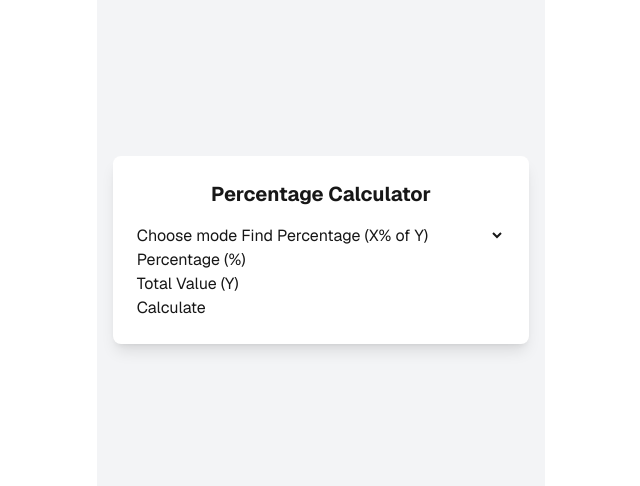
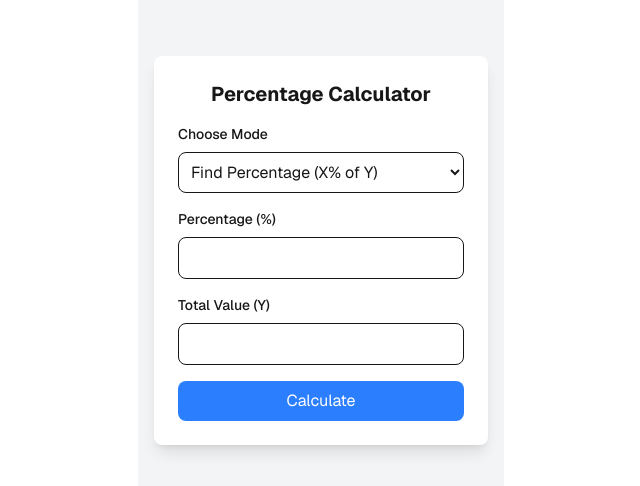
Before and after one commit to Paul-Lecomte/percentage-calculator, a Next.js app: page / in a window 1280 px wide. Shown: the part 314-800 px from the top of the page, without its empty margins (319-959 px from the left). Built offline with nearby package versions, Linux system fonts and the light colour scheme.

Commit message:
added some rough styling

```diff
--- a/src/app/components/precentageCalculator.js
+++ b/src/app/components/precentageCalculator.js
@@ -1,6 +1,6 @@
-'use state';
+'use client';
 
-import { useState } from  'react';
+import { useState } from 'react';
 
 export default function PercentageCalculator() {
     const [mode, setMode] = useState('find');
@@ -19,45 +19,57 @@ export default function PercentageCalculator() {
             setResult(((n1 / n2) * 100).toFixed(2) + '%');
         }
     };
+
     return (
         <div className="flex flex-col items-center justify-center min-h-screen p-4 bg-gray-100">
             <div className="bg-white p-6 rounded-lg shadow-lg w-full max-w-md">
                 <h1 className="text-xl font-bold mb-4 text-center">Percentage Calculator</h1>
-                <div>
-                    <label htmlFor="">Choose mode</label>
+
+                <div className="mb-4">
+                    <label className="block mb-2 text-sm font-medium">Choose Mode</label>
                     <select
                         value={mode}
                         onChange={(e) => setMode(e.target.value)}
+                        className="w-full p-2 border rounded-lg focus:outline-none focus:ring-2 focus:ring-blue-500"
                     >
                         <option value="find">Find Percentage (X% of Y)</option>
                         <option value="give">Give Percentage (X is what % of Y)</option>
                     </select>
                 </div>
 
-                <div>
-                    <label htmlFor="">{mode === 'find' ? 'Percentage (%)' : 'Value (X)'}</label>
+                <div className="mb-4">
+                    <label className="block mb-2 text-sm font-medium">{mode === 'find' ? 'Percentage (%)' : 'Value (X)'}</label>
                     <input
                         type="number"
                         value={num1}
-                        onChange={(e) => setMode(e.target.value)}
+                        onChange={(e) => setNum1(e.target.value)}
+                        className="w-full p-2 border rounded-lg focus:outline-none focus:ring-2 focus:ring-blue-500"
                     />
                 </div>
-                <div>
-                    <label htmlFor="">{mode === 'find' ? 'Total Value (Y)' : 'Total (Y)'}</label>
+
+                <div className="mb-4">
+                    <label className="block mb-2 text-sm font-medium">{mode === 'find' ? 'Total Value (Y)' : 'Total (Y)'}</label>
                     <input
                         type="number"
                         value={num2}
-                        onChange={(e) => setMode(e.target.value)}
+                        onChange={(e) => setNum2(e.target.value)}
+                        className="w-full p-2 border rounded-lg focus:outline-none focus:ring-2 focus:ring-blue-500"
                     />
                 </div>
 
-                <button onClick={calculate}>Calculate</button>
+                <button
+                    onClick={calculate}
+                    className="w-full bg-blue-500 text-white p-2 rounded-lg hover:bg-blue-600 transition"
+                >
+                    Calculate
+                </button>
+
                 {result !== null && (
-                    <div>
+                    <div className="mt-4 text-center text-lg font-semibold">
                         Result: {result}
                     </div>
                 )}
             </div>
         </div>
-    )
+    );
 }
```
